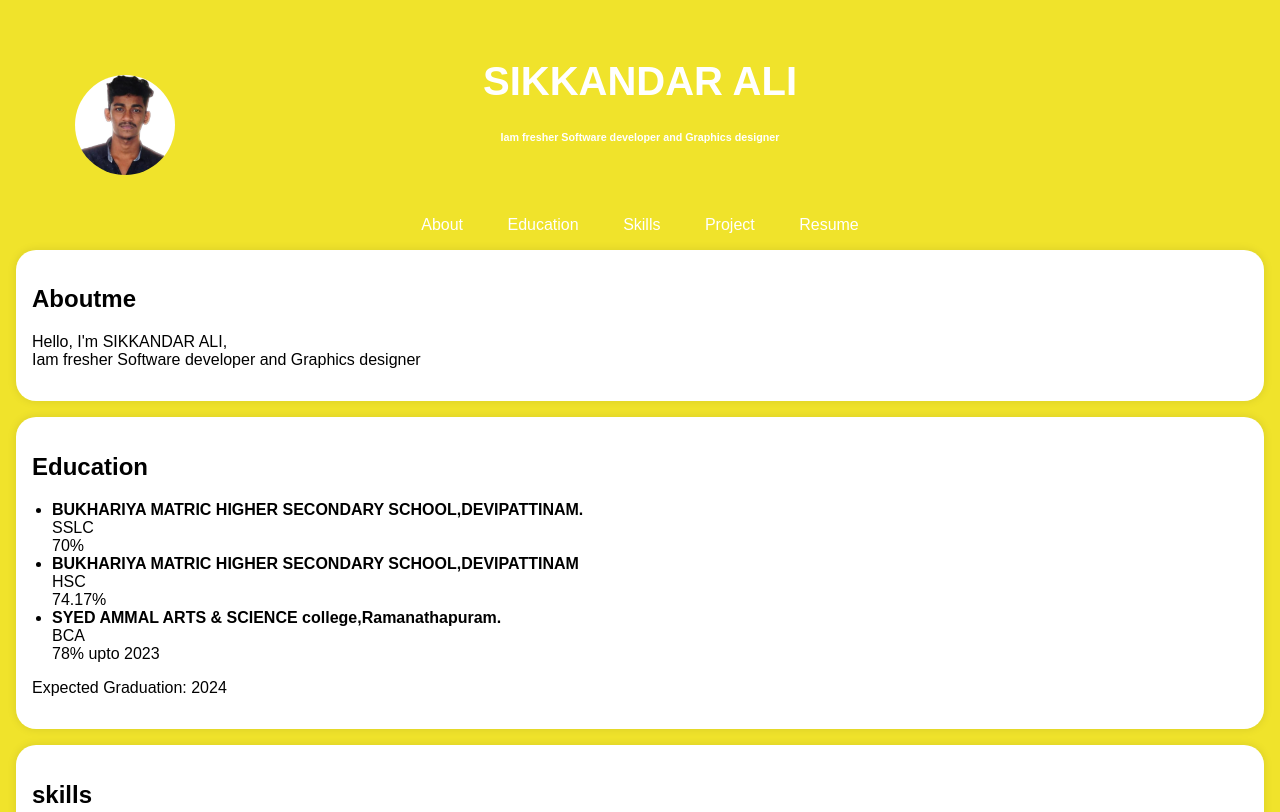
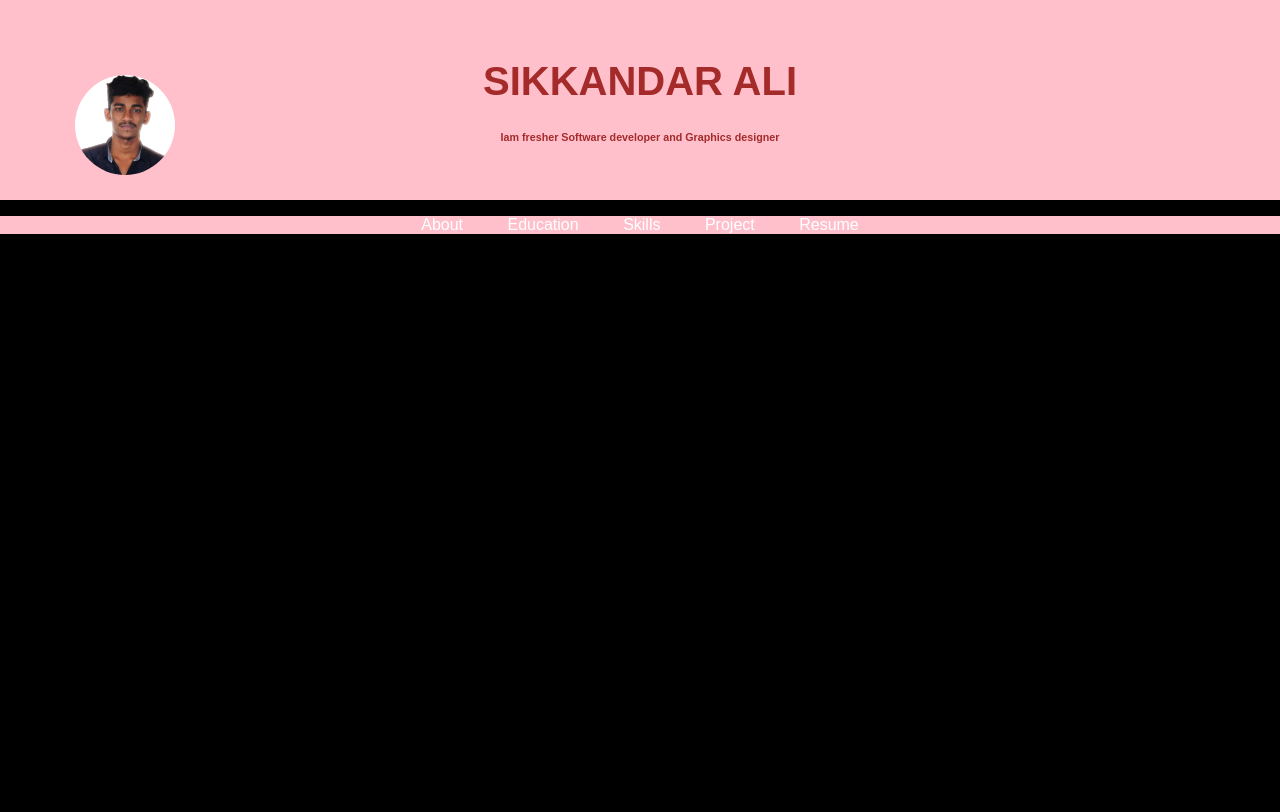
Before and after one commit to SIKKANDAR-3/Resume, a plain HTML site: page index.html in a window 1280 px wide. Shown: the top 812 px of the page. Drawn offline with Linux system fonts and the light colour scheme.

Commit message:
Update style.css

```diff
--- a/style.css
+++ b/style.css
@@ -2,12 +2,12 @@ body {
     font-family: Arial, sans-serif;
     margin: 0;
     padding: 0;
-    background-color:rgb(240, 227, 43);
+    background-color:black;
 }
 
 header {
-    background-color:rgb(240, 227, 43);
-    color: rgb(255, 255, 255);
+    background-color:pink;
+    color:brown;
     text-align: center;
     padding: 2rem 0;
     position: relative;
@@ -29,7 +29,7 @@ header {
 }
 
 nav {
-    background-color:rgb(240, 227, 43);
+    background-color:pink;
     color: #fff;
     text-align: center;
 }
@@ -53,7 +53,7 @@ nav ul {
     }
 
     .section-content {
-        background-color:#fff;
+        background-color:#000;
         padding: 2vh;
         margin: 1rem;
         border-radius: 20px;
@@ -62,7 +62,7 @@ nav ul {
     }
 
     .download-button {
-        background-color: #333;
+        background-color: black;
         color: #fff;
         padding: 0.5rem 1rem;
         text-decoration: none;
@@ -72,15 +72,15 @@ nav ul {
     }
 
     .download-button:hover{
-        background-color:rgb(240, 227, 43);
+        background-color:pink;
 
     }
 
     footer{
         text-align: center;
         padding: 1rem 0;
-        background-color:rgb(240, 227, 43);
-        color:  rgb(255, 255, 255);
+        background-color:pink;
+        color:black;
 
     }
 
```
